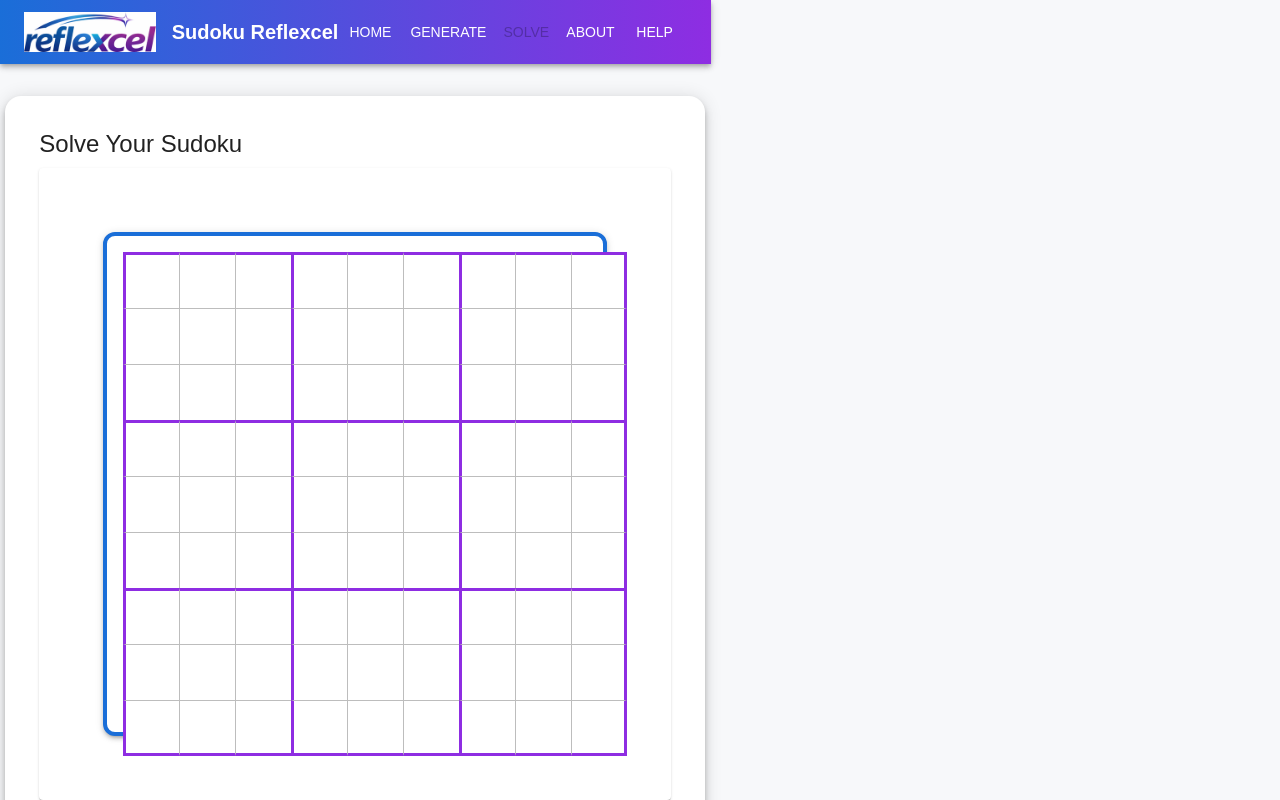
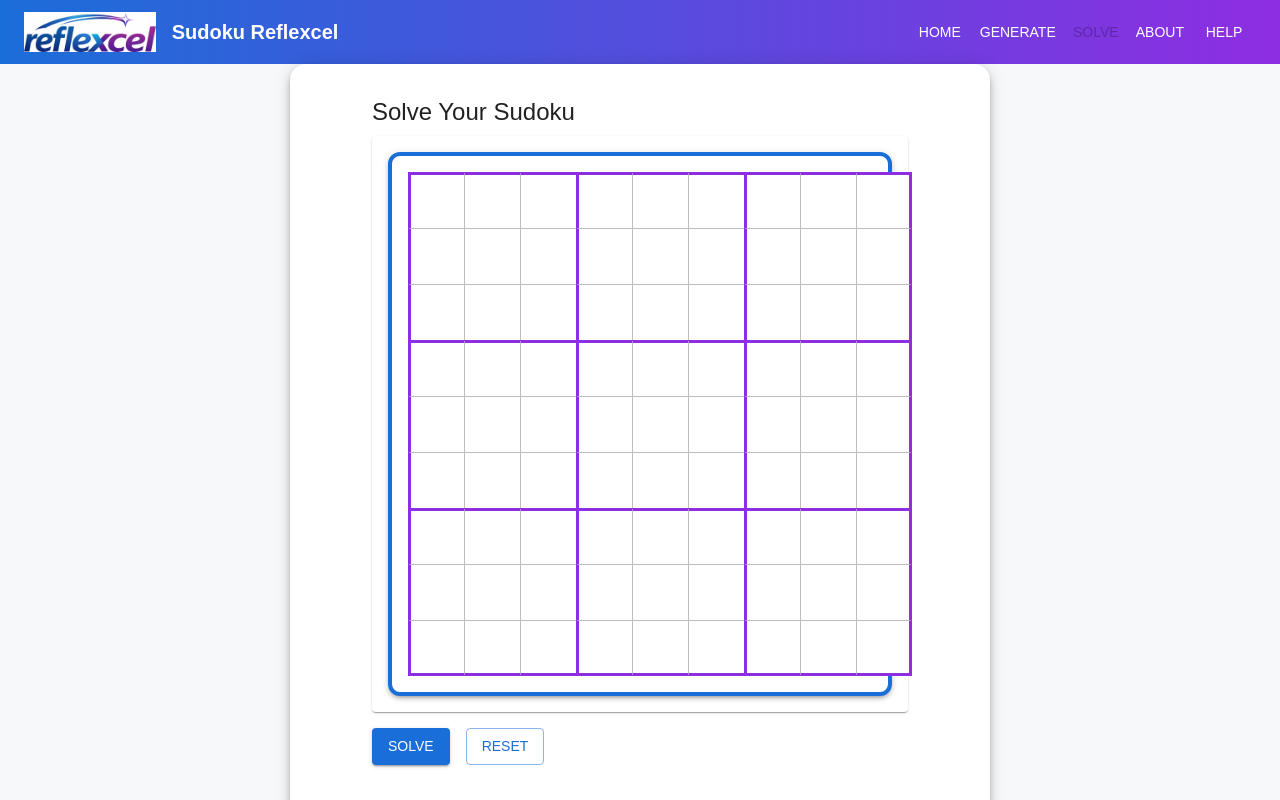
Before and after one commit to rameshkumarp24/sudoku.reflexcel, a React (Vite) app: page / in a window 1280 px wide. Both pictures are taken after a click on the button "SOLVE". Shown: the top 800 px of the page. Built offline with nearby package versions, Linux system fonts and the light colour scheme.

Commit message:
initial commits
initial commits

```diff
--- a/src/App.tsx
+++ b/src/App.tsx
@@ -24,25 +24,33 @@ function App() {
   return (
     <>
       <Navbar onNav={setPage} currentPage={page} />
+      <Box
+        sx={{
+          minHeight: '100vh',
+          minWidth: '100vw',
+          display: 'flex',
+          flexDirection: 'column',
+          alignItems: 'center',
+          justifyContent: 'center',
+          bgcolor: '#f7f8fa',
+        }}
+      >
         <Container
           maxWidth={false}
           disableGutters
           sx={{
             width: 700,
-          height: 900,
             minWidth: 700,
-          minHeight: 900,
             maxWidth: 700,
-          maxHeight: 900,
             display: 'flex',
             flexDirection: 'column',
             alignItems: 'center',
-          justifyContent: 'flex-start',
-          margin: '32px auto 0 auto',
+            justifyContent: 'center',
             boxShadow: 6,
             borderRadius: 4,
             background: '#fff',
-          overflow: 'hidden',
+            overflow: 'visible',
+            p: 0,
           }}
         >
           {page === 'home' && <Home />}
@@ -52,6 +60,7 @@ function App() {
           {page === 'help' && <Help />}
           <Box sx={{ mt: 'auto', width: '100%' }}><Footer /></Box>
         </Container>
+      </Box>
     </>
   );
 }
--- a/src/SudokuGrid.tsx
+++ b/src/SudokuGrid.tsx
@@ -18,11 +18,7 @@ const SudokuGrid: React.FC<SudokuGridProps> = ({ board, errors, onChange, readOn
       justifyContent: 'center',
       alignItems: 'center',
       width: '100%',
-      height: 600,
-      minHeight: 600,
-      minWidth: 600,
-      maxWidth: 600,
-      maxHeight: 600,
+      // No fixed height, let content grow
     }}
   >
     <Box
@@ -33,12 +29,8 @@ const SudokuGrid: React.FC<SudokuGridProps> = ({ board, errors, onChange, readOn
         boxShadow: 3,
         p: 2,
         width: cellSize * 9,
-        height: cellSize * 9,
-        minWidth: cellSize * 9,
-        minHeight: cellSize * 9,
-        maxWidth: cellSize * 9,
-        maxHeight: cellSize * 9,
         margin: 'auto',
+        overflow: 'visible',
       }}
     >
       <Box
@@ -48,7 +40,6 @@ const SudokuGrid: React.FC<SudokuGridProps> = ({ board, errors, onChange, readOn
           gridTemplateRows: `repeat(9, ${cellSize}px)`,
           gap: 0,
           width: cellSize * 9,
-          height: cellSize * 9,
         }}
       >
         {board.map((row, i) =>
--- a/src/SudokuSolver.tsx
+++ b/src/SudokuSolver.tsx
@@ -94,9 +94,9 @@ const SudokuSolver: React.FC = () => {
       </Box>
       {error && <Alert severity="error" sx={{ mb: 2 }}>{error}</Alert>}
       {solution && (
-        <Box mt={2} sx={{ maxHeight: 340, overflowY: 'auto', width: '100%' }}>
+        <Box mt={2} sx={{ width: '100%', display: 'flex', flexDirection: 'column', alignItems: 'center', overflow: 'visible' }}>
           <Typography variant="h6">Solution:</Typography>
-          <Paper sx={{ p: 2, display: 'inline-block', maxHeight: 320, overflowY: 'auto' }}>
+          <Paper sx={{ p: 2, display: 'inline-block', bgcolor: '#f7f8fa', boxShadow: 3, borderRadius: 3, overflow: 'visible' }}>
             <SudokuGrid board={solution.map(row => row.map(cell => cell.toString()))} readOnly />
           </Paper>
         </Box>
```
Lines whose indentation alone changed are shown as unchanged.
